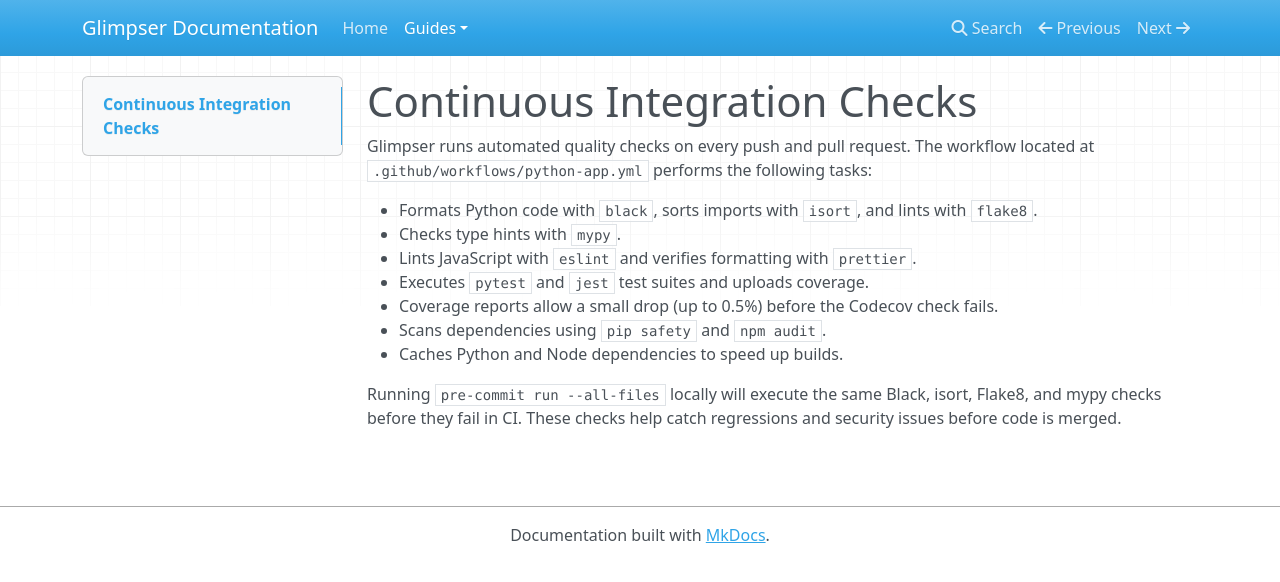
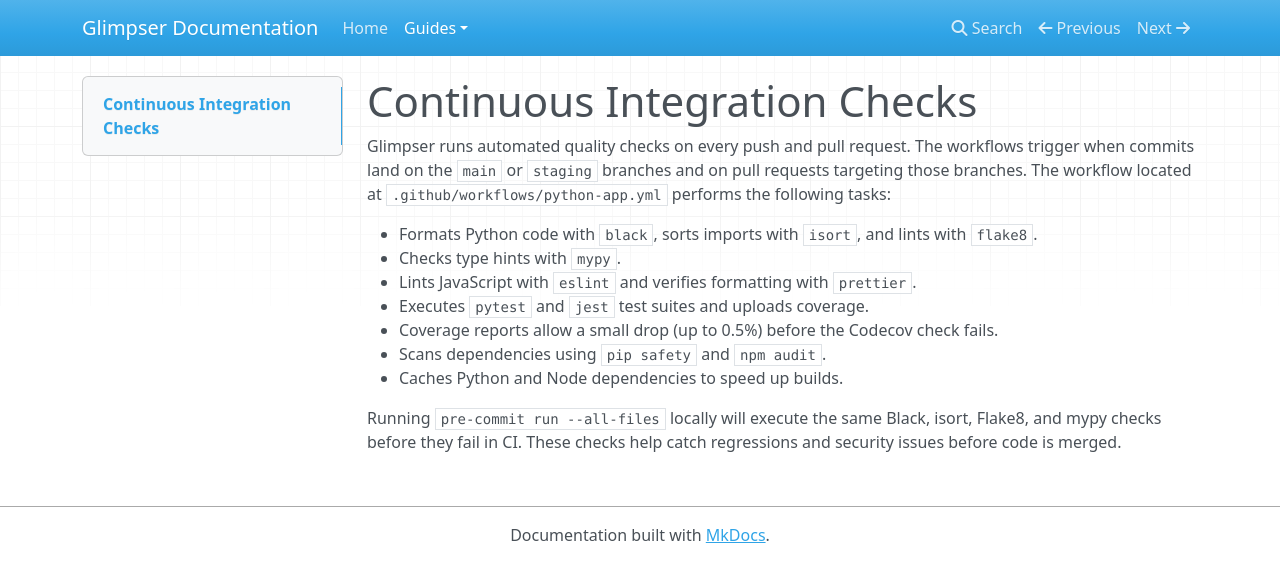
Before and after one commit to KristopherKubicki/glimpser, an MkDocs documentation site: the page built from docs/ci_checks.md, in a window 1280 px wide. Shown: the top 582 px of the page. Built offline with MkDocs 1.6.1, drawn with Linux system fonts in a browser that asks for light colours; nearby versions of some CDN libraries.

Commit message:
chore(ci): run workflows on staging

```diff
--- a/docs/ci_checks.md
+++ b/docs/ci_checks.md
@@ -1,6 +1,8 @@
 # Continuous Integration Checks
 
 Glimpser runs automated quality checks on every push and pull request.
+The workflows trigger when commits land on the `main` or `staging` branches
+and on pull requests targeting those branches.
 The workflow located at `.github/workflows/python-app.yml` performs the
 following tasks:
 
```
Also changed, not shown: 9 other files.
